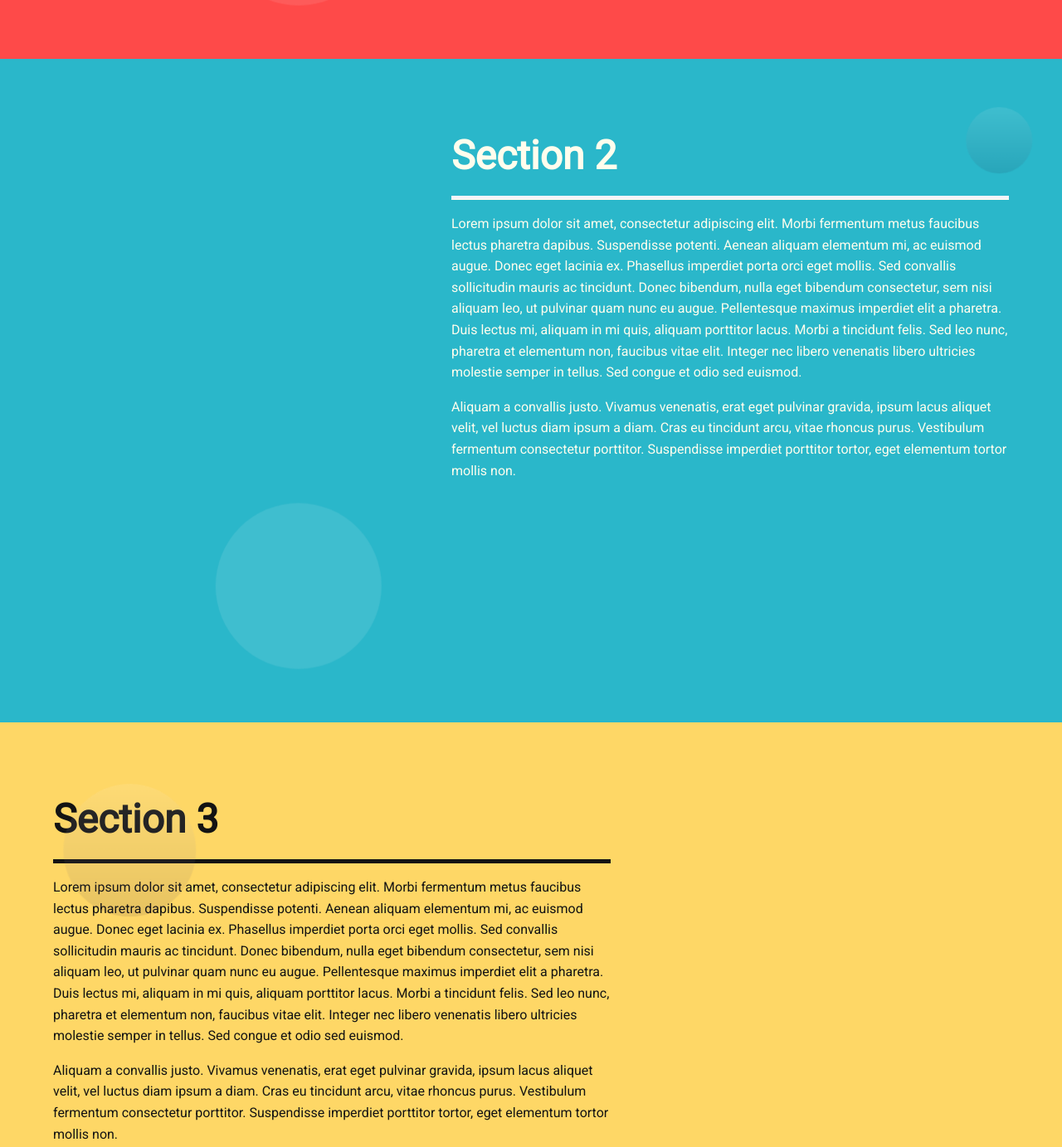
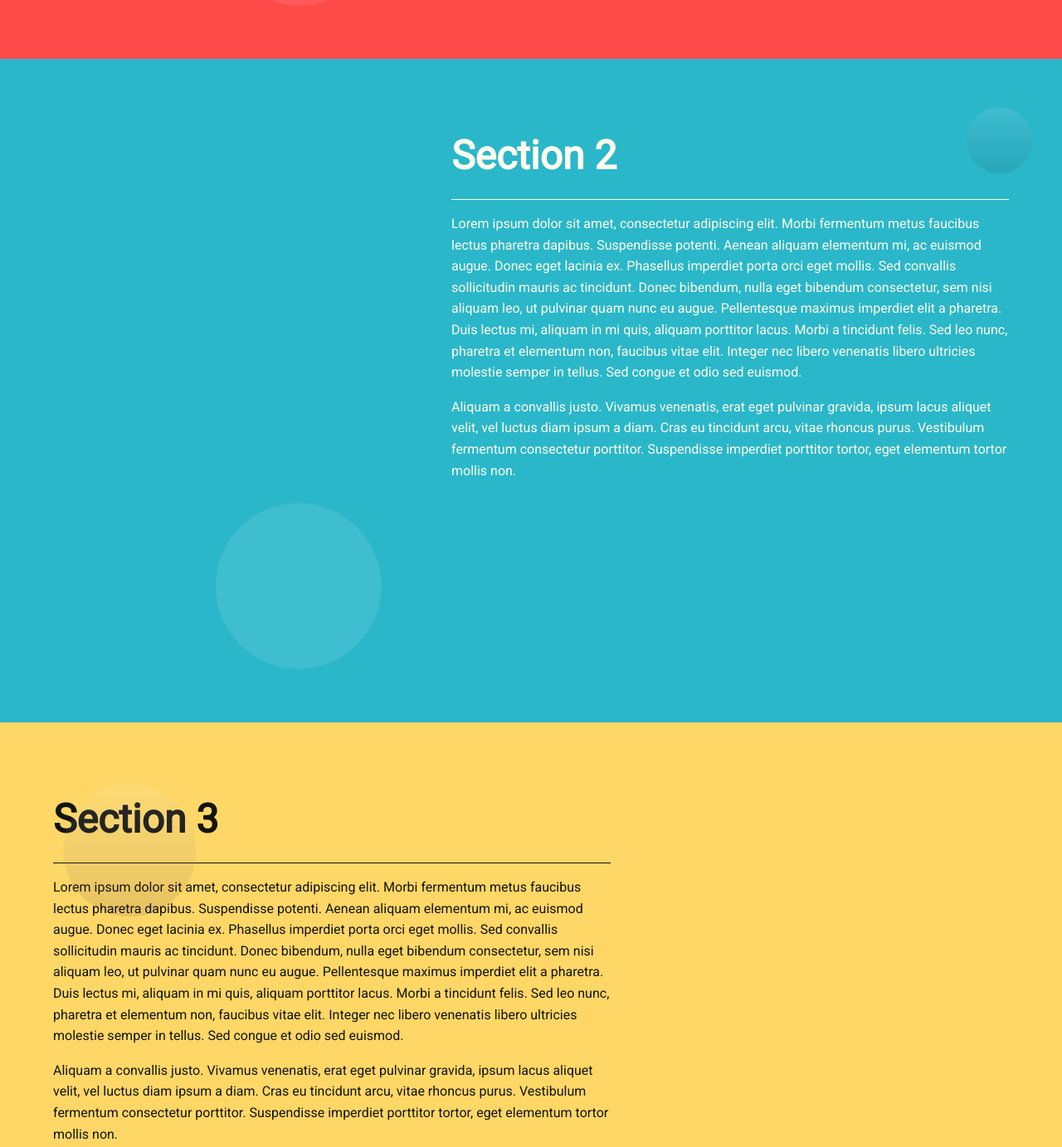
Before and after one commit to Hazem-GitHub/Udacity-LandingPage, a plain HTML site: page index.html in a window 1280 px wide. Shown: the part 1200-2583 px from the top of the page at 83% size. Drawn offline with Linux system fonts and the light colour scheme.

Commit message:
Active section header styles

```diff
--- a/css/styles.css
+++ b/css/styles.css
@@ -1,8 +1,3 @@
-/*
- *
- * Import Normaliz.css first through CDN in index.html
- *
-*/
 *{
     padding: 0;
     margin: 0;
@@ -298,36 +293,37 @@ section.active .section__container::after {
 section.active .section__container h2{
     position: relative;
     overflow: hidden;
-    border-color: inherit;
 }
 section.active .section__container.theme--light h2::after{
     content: '';
     position: absolute;
-    top:100%;
-    left:50%;
-    width:80%;
-    height: 4px;
+    top: 100%;
+    left: 50%;
+    width: 80%;
+    height: 10%;
     background-color: #131313;
     transform-origin: 0% 50%;
-    transform: translate(-200%, -90%);
-    border-radius: 10px;
+    transform: translate(-200%, -100%) scaleX(1);
+    border-radius: 0px;
+    opacity: 0.1;
     transition: all ease 0.3;
-    animation: swipeFast 2s ease 0s infinite forwards;
+    animation: swipeFast 3s ease 0s infinite forwards;
 
 }
 section.active .section__container.theme--dark h2::after{
     content: '';
     position: absolute;
-    top:100%;
-    left:50%;
-    width:80%;
-    height: 4px;
+    top: 100%;
+    left: 50%;
+    width: 80%;
+    height: 10%;
     background-color: #f4f4f8;
     transform-origin: 0% 50%;
-    transform: translate(-200%, -90%);
-    border-radius: 10px;
+    transform: translate(-200%, -100%) scaleX(1);
+    border-radius: 0px;
+    opacity: 0.2;
     transition: all ease 0.3;
-    animation: swipeFast 2s ease 0s infinite forwards;
+    animation: swipeFast 3s ease 0s infinite forwards;
 
 }
 
@@ -423,9 +419,9 @@ section.active .section__container.theme--dark h2::after{
 }
 @keyframes swipeFast {
     from {
-		transform: translate(-200%, -90%) scaleX(1);
+		transform: translate(-300%, -100%) scaleX(1);
 	}
 	to {
-		transform: translate(200%, -90%) scaleX(2);
+		transform: translate(200%, -100%) scaleY(2);
 	}
 }
--- a/js/app.js
+++ b/js/app.js
@@ -15,10 +15,11 @@
 
 
 /**
- * Define Global Variables
+ * Global Variables
  *
 */
 const navbar = document.getElementById( 'navbar__list' ),
+    docFragment = document.createDocumentFragment(),
     sections = document.querySelectorAll( 'section' ),
     sections_length = sections.length;
 let observer;
@@ -26,11 +27,10 @@ let observer;
 
 /**
  * End Global Variables
+ * --------------------------------------------------------------------------------------------
  * Start Helper Functions
  *
 */
-
-
 /**
 * @description Represent Menu item HTML Template generator
 * @constructor
@@ -107,7 +107,7 @@ function smoothscrollHorizontal( el ){
 
 
 /**
- * @description Represent funtion to be called when
+ * @description Represent funtion to be called on stop scrolling
  * @constructor
  * @param  {Function} callback The function to run after scrolling stops
  */
@@ -146,25 +146,22 @@ const onStopScrolling = function (callback) {
 
 /**
  * End Helper Functions
+ * --------------------------------------------------------------------------------------------
  * Begin Main Functions
  *
 */
-
-
-// build the nav
-const docFragment = document.createDocumentFragment();
+// 1. Build the nav
 for ( let i = 0; i < sections_length; i++ ) {
     const menuItem = generateMenuItemTemplate( i + 1 );
     docFragment.appendChild( menuItem ) ;
 }
 
 
-// Build menu
+// 2. Build menu
 navbar.appendChild( docFragment ) ;
 
 
-//// Set sections as active
-// Loop over All sections
+// 3. Set sections as active
 sections.forEach( item => {
     // Using Intersection observer API
     observer = new IntersectionObserver(function(entries) {
@@ -174,12 +171,12 @@ sections.forEach( item => {
         if(entries[0].isIntersecting === true) {
             // Add class 'active' to section when perfectly intersecting the viewport
             // Note that: Section height is (100vh) --> 100% = viewport height
-            // Thus the section will perfectly align with viewport
+            // Thus, the section will perfectly align with viewport
             intersectingSec.classList.add('active');
             // Add Class Active to the menu link corresponding to the Intersecting(active) section
             navbar_items[ intersectingSecIndex - 1 ].classList.add('active');
             // Only scroll horizonatlly to the active item in the menu while scrolling elements
-            if ( window.innerWidth < 800 ) {
+            if ( window.innerWidth < 560 ) {
                 // Set Scroll left value accordingly
                 smoothscrollHorizontal(navbar_items[ intersectingSecIndex - 1 ]);
             }
@@ -195,18 +192,12 @@ sections.forEach( item => {
 });
 
 
-
-
-
-
-
 /**
  * End Main Functions
+ * --------------------------------------------------------------------------------------------
  * Begin Events
  *
 */
-
-
 // Scroll to section on link click
 navbar.querySelectorAll('.menu__link').forEach( item => item.addEventListener('click', smoothscroll));
 
@@ -214,7 +205,7 @@ navbar.querySelectorAll('.menu__link').forEach( item => item.addEventListener('c
 // Scroll to top on click back to top button
 document.getElementById('backTop').addEventListener('click', smoothscroll);
 
-
+// Hide Nav on stop scrolling
 onStopScrolling( () => {
     document.getElementById('header_nav').classList.add('hideNav');
-});
+})
```
